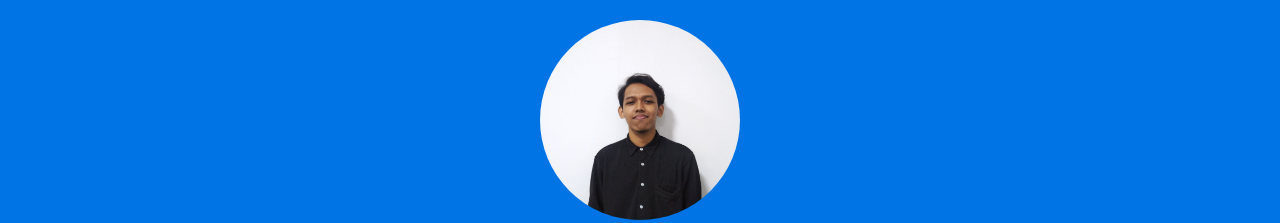
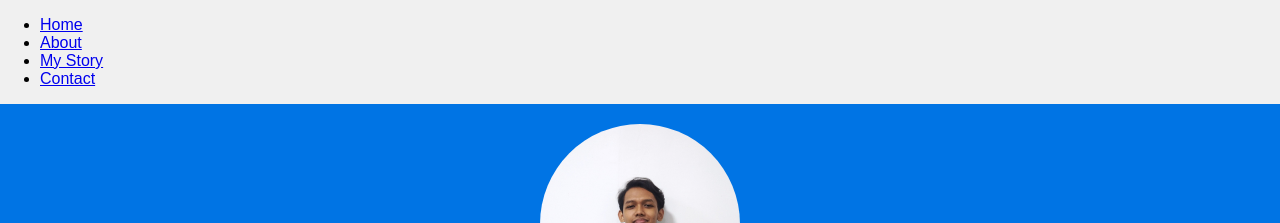
Before and after one commit to fauziwig/web-submission-for-deploy, a plain HTML site: page index.html in a window 1280 px wide. Shown: the top 223 px of the page. Drawn offline with Linux system fonts and the light colour scheme.

Commit message:
Update index.html

```diff
--- a/index.html
+++ b/index.html
@@ -7,6 +7,14 @@
     <title>My Personal Website Fauzi</title>
 </head>
 <body>
+    <nav class="taskbar">
+        <ul>
+            <li><a href="#home">Home</a></li>
+            <li><a href="#about">About</a></li>
+            <li><a href="#story">My Story</a></li>
+            <li><a href="#contact">Contact</a></li>
+        </ul>
+    </nav>
     <header>
         <div class="profile">
             <img src="./image/profile.jpg" alt="My Profile Picture">
```
